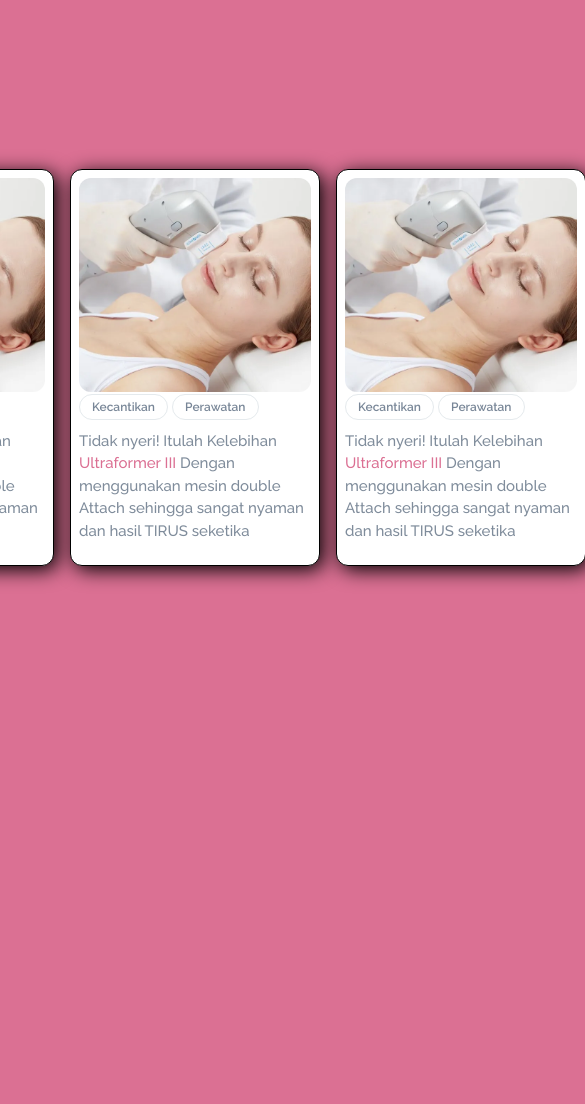
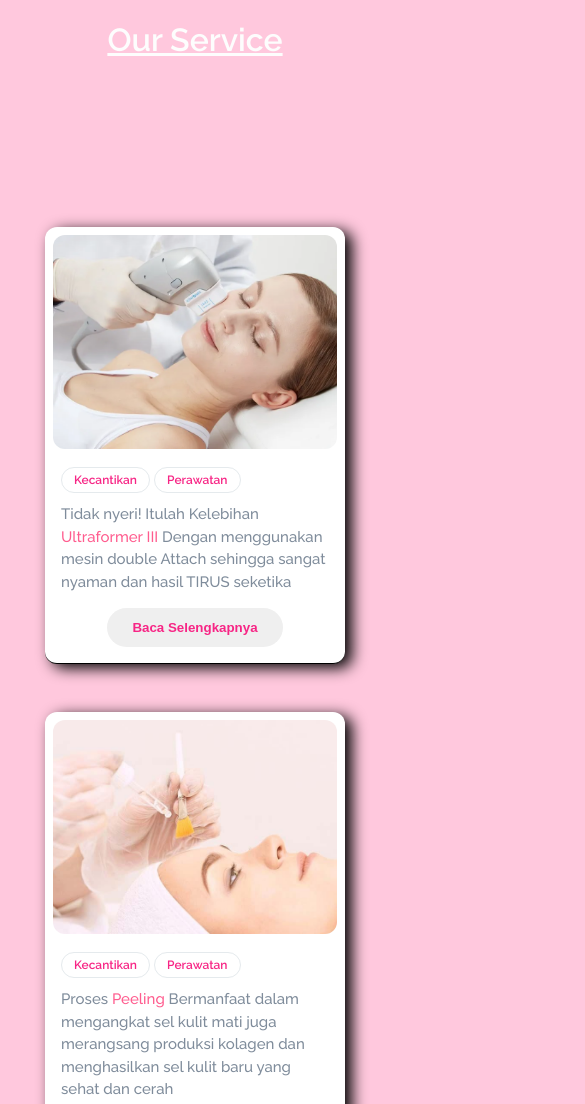
Before and after one commit to RPH07/UAS, a plain HTML site: page index.html in a window 390 px wide. Shown: the top 1104 px of the page, 585 px wide, since content can reach past the window. Before the commit the page ends 844 px from the top, so only its background shows below. Drawn offline with Linux system fonts and the light colour scheme.

Commit message:
Menambahkan gambar, text dan responsive css

```diff
--- a/css/style.css
+++ b/css/style.css
@@ -12,21 +12,27 @@
     display: grid;
     grid-template-columns: repeat(3, 250px);
     grid-auto-rows: auto;
-    grid-gap: 1rem;
+    grid-gap: 3rem;
 }
 
 body{
-    background-color: palevioletred;
+    background-color: #FFC8DD;
     font-family: "Raleway", sans-serif;
+}
+
+h1{
+    text-align: center;
+    color: #fdfdfd;
+    text-decoration: underline;
 }
 
 .card{
 
     background-color: white;
-    border: 1px solid black;
+    border-bottom: 1px solid black;
     padding: 8px;
     border-radius: 12px;
-    box-shadow: 4px 4px 20px;
+    box-shadow: 7px 4px 15px;
 }
 
 img{
@@ -38,12 +44,17 @@ img{
 
 .tag {
     padding: 5px 12px;
+    margin-top: 21vh;
     border: 1px solid #e5eaed;
     border-radius: 50px;
     font-size: 12px;
     font-weight: 600;
-    color: #788697;
+    color: #F72585;
 
+}
+
+.card_details{
+    padding: 16px 8px 8px 8px;
 }
 
 p{
@@ -54,5 +65,27 @@ p{
 
 a {
     text-decoration: none;
-    color: palevioletred;
+    color: #FF5D8F;
 }
+
+button{
+    border: none;
+    padding: 12px 25px;
+    border-radius: 50px;
+    font-weight: 600;
+    margin: 0 auto;
+    display: block;
+    cursor: pointer;
+}
+
+.tombol{
+    color: #F72585;
+}
+
+/* Responsive style */
+@media screen and (max-width: 780px){
+    #container {
+        grid-template-columns: repeat(auto-fill, minmax(300px, 1fr));
+    }
+
+}
--- a/index.html
+++ b/index.html
@@ -9,46 +9,54 @@
 </head>
 <body>
 
+    <h1>Our Service </h1>
+
     <!--Container-->
     <div id="container">
 
-
-
-            <div class="collumn left">
+            <div class="left">
                 <div class="card">
-                    <img src="/img/Ultraformer.jpg" alt="">
+                    <img src="/img/Ultraformer.jpg" alt="Gambar Ultraformer">
                     <div class="card_details">
                         <span class="tag">Kecantikan</span>
                         <span class="tag">Perawatan</span>
 
                         <p>Tidak nyeri! Itulah Kelebihan <a href="#">Ultraformer III</a> Dengan menggunakan mesin double Attach sehingga
                         sangat nyaman dan hasil TIRUS seketika</p>
+                        <button>
+                            <a href="#" class="tombol">Baca Selengkapnya</a>
+                        </button>
                     </div>
                 </div>
             </div>
 
-            <div class="collumn middle">
+            <div class="middle">
                 <div class="card">
-                    <img src="/img/Ultraformer.jpg" alt="">
+                    <img src="/img/Peeling.jpg" alt="Gambar peeling">
                     <div class="card_details">
                         <span class="tag">Kecantikan</span>
                         <span class="tag">Perawatan</span>
 
-                        <p>Tidak nyeri! Itulah Kelebihan <a href="#">Ultraformer III</a> Dengan menggunakan mesin double Attach sehingga
-                        sangat nyaman dan hasil TIRUS seketika</p>
+                        <p>Proses <a href="#">Peeling</a> Bermanfaat dalam mengangkat sel kulit mati juga
+                        merangsang produksi kolagen dan menghasilkan sel kulit baru yang sehat dan cerah</p>
+                        <button>
+                            <a href="#" class="tombol">Baca Selengkapnya</a>
+                        </button>
                     </div>
                 </div>
             </div>
 
-            <div class="collumn right">
+            <div class="right">
                 <div class="card">
-                    <img src="/img/Ultraformer.jpg" alt="">
+                    <img src="/img/Filler.jpg" alt="">
                     <div class="card_details">
                         <span class="tag">Kecantikan</span>
                         <span class="tag">Perawatan</span>
 
-                        <p>Tidak nyeri! Itulah Kelebihan <a href="#">Ultraformer III</a> Dengan menggunakan mesin double Attach sehingga
-                        sangat nyaman dan hasil TIRUS seketika</p>
+                        <p>Miliki senyum yang indah dengan treatment <a href="#">Filler bibir</a> Bersama iniclinic</p>
+                        <button>
+                            <a href="#" class="tombol">Baca Selengkapnya</a>
+                        </button>
                     </div>
                 </div>
             </div>
```
Also changed, not shown: img/Peeling.jpg (added), img/filler.jpg, img/peeling.png (deleted).
